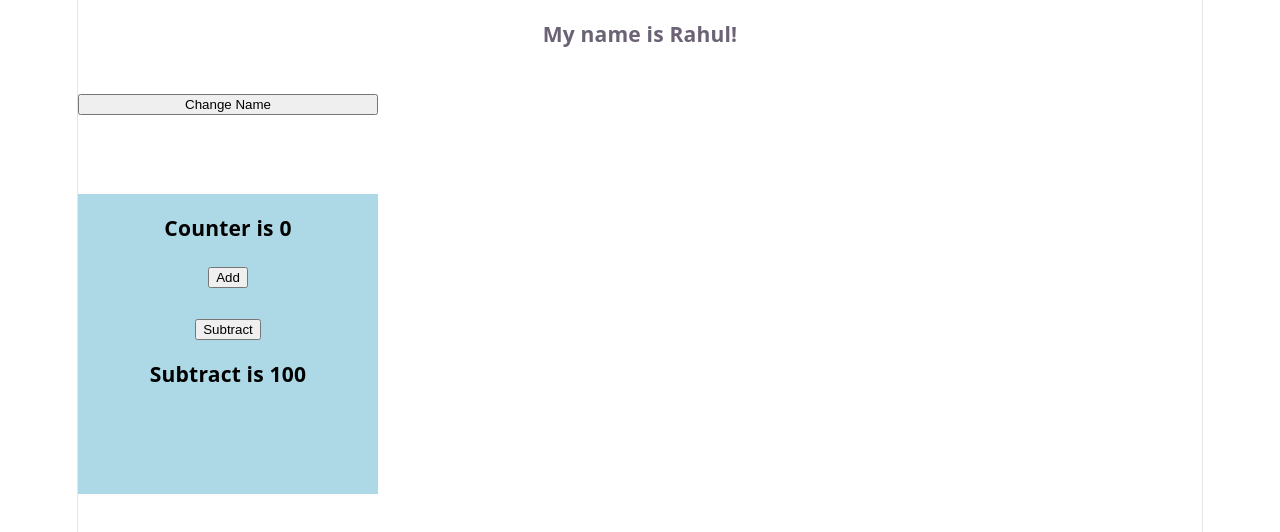
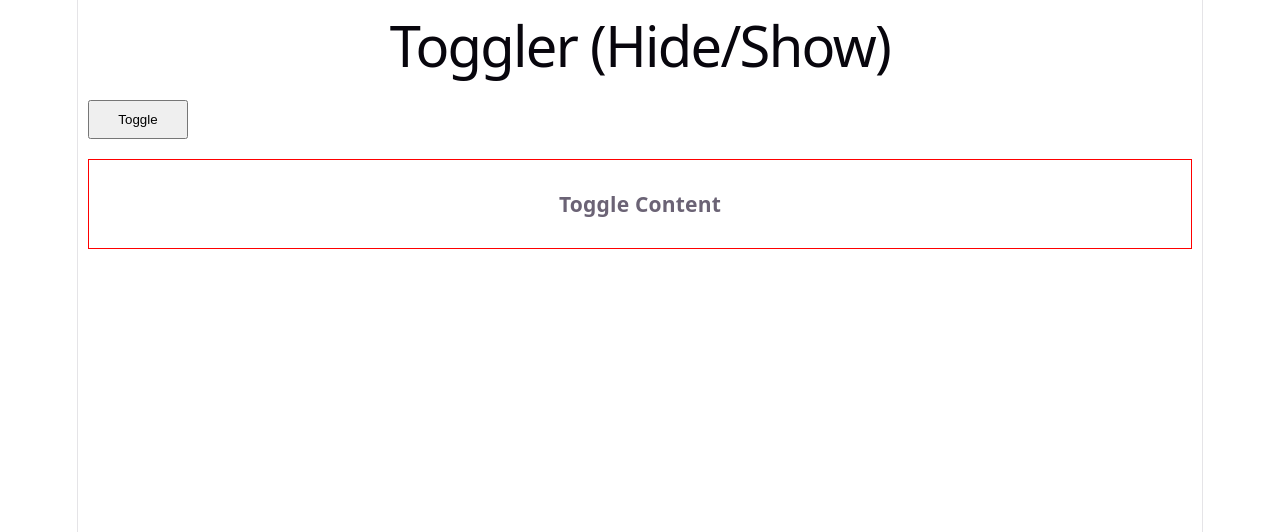
Before and after one commit to its-rahulrana/react-codestepbystep, a React (Vite) app: page / in a window 1280 px wide. Shown: the top 532 px of the page. Built offline with nearby package versions, Linux system fonts and the light colour scheme.

Commit message:
Code 7 Toggle

```diff
--- a/src/App.jsx
+++ b/src/App.jsx
@@ -1,23 +1,18 @@
 import { useState } from "react";
-import Counter from "./Counter";
+import Toggle from "./Toggle";
 
 function App() {
-
-  const [fruit, setFruit] = useState("Rahul");
-
-  return (
+  const [show, setShow] = useState(true);
+  return(
     <>
-      <h3>My name is {fruit}!</h3>
-
-      <br/>
-      <button onClick={() => setFruit("Amit")} style={{width:"300px"}}>Change Name</button>
-      <br/>
-      <br/>
-      <br/>
-
-      <Counter/>
+      <h1>Toggler (Hide/Show) </h1>
+      <button onClick={() => setShow(!show)} style={{ padding: "10px", margin: "10px", width: "100px" }}>Toggle</button>
+      {
+        show && <Toggle />
+        // show? <Toggle /> : null
+      }
     </>
-  );
+  )
 }
 
 export default App;
--- a/src/Counter.jsx
+++ /dev/null
@@ -1,19 +0,0 @@
-import {useState} from 'react';
-
-function Counter(){
-    const [add, setAdd] = useState(0);
-    const [sub, setSub] = useState(100);
-
-    return(
-        <div style={{width:"300px", height:"300px", backgroundColor:"lightblue", color:"black"}}>
-            <h3>Counter is {add}</h3>
-            <button onClick={() => setAdd(add + 1)}>Add</button>
-            <br/>
-            <br/>
-            <button onClick={() => setSub(sub - 1)}>Subtract</button>
-            <h3>Subtract is {sub}</h3>
-        </div>
-    )
-}
-
-export default Counter;
--- /dev/null
+++ b/src/Toggle.jsx
@@ -0,0 +1,9 @@
+function Toggle() {
+  return (
+    <div style={{ border: "1px solid red", padding: "10px", margin: "10px" }}>
+      <h3>Toggle Content</h3>
+    </div>
+  );
+}
+
+export default Toggle;
```
